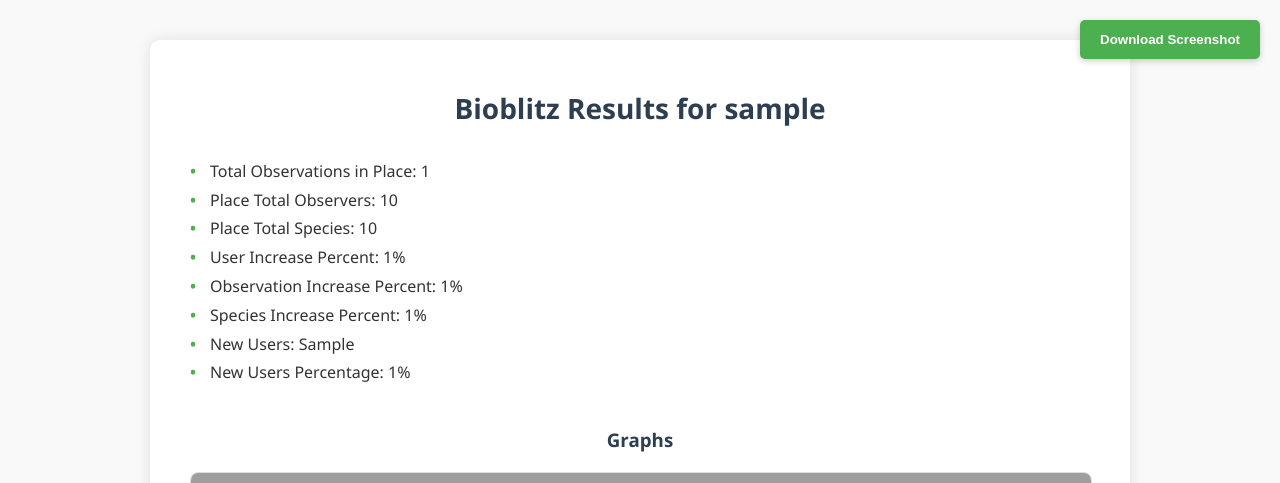
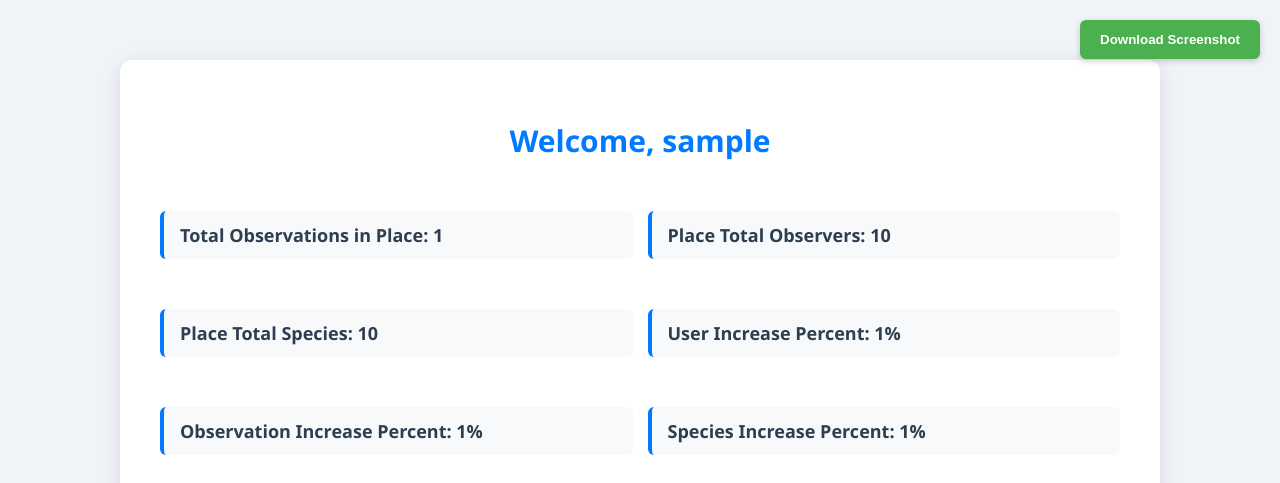
Before and after one commit to Gayathrireddyyeddla/BioLife, a Django app: template BioLife/templates/bioblitz_results.html in a window 1280 px wide. Shown: the top 483 px of the page. Run offline with Django 5.2, Linux system fonts and the light colour scheme; the template is opened without the code that fills it: most values are stand-ins (such as "Sample title", 1, 10 or a date in 2020); grey boxes are pictures that could not be loaded.

Commit message:
Update Bioblitz page to match Identifications page behavior and styling

```diff
--- a/BioLife/app_views.py
+++ b/BioLife/app_views.py
@@ -15,8 +15,9 @@ def home(request):
 def identifications(request):
     if request.method == 'POST':
         username = request.POST.get('username')
-        logger.debug(f"POST request received with username: {username}")
-        result = process_username(username)
+        location = request.POST.get('location')
+        logger.debug(f"POST request received with username: {username} and location: {location}")
+        result = process_username(username, location)
         if 'error' in result:
             print(f"Error processing username: {result['error']}")
             return render(request, 'error_identifications.html', {'message': result['error'], 'username': username})
--- a/BioLife/templates/bioblitz.html
+++ b/BioLife/templates/bioblitz.html
@@ -5,6 +5,7 @@
     <meta charset="UTF-8">
     <title>Bioblitz</title>
     <link rel="stylesheet" href="{% static 'css/style.css' %}">
+    <link rel="stylesheet" href="{% static 'css/bioblitz.css' %}">
     <style>
         .loading {
             display: none;
--- a/BioLife/templates/bioblitz_results.html
+++ b/BioLife/templates/bioblitz_results.html
@@ -1,116 +1,40 @@
 <!DOCTYPE html>
 <html lang="en">
 <head>
+    {% load static %}
     <meta charset="UTF-8">
     <title>Bioblitz Results</title>
-    <style>
-        body {
-            font-family: 'Segoe UI', Tahoma, Geneva, Verdana, sans-serif;
-            background-color: #f9f9f9;
-            margin: 0;
-            padding: 40px;
-            display: flex;
-            justify-content: center;
-        }
-
-        .container {
-            max-width: 900px;
-            width: 100%;
-            background-color: #ffffff;
-            padding: 30px 40px;
-            border-radius: 10px;
-            box-shadow: 0 0 15px rgba(0, 0, 0, 0.1);
-            position: relative;
-        }
-
-        h1 {
-            color: #2c3e50;
-            font-size: 28px;
-            margin-bottom: 30px;
-            text-align: center;
-        }
-
-        ul {
-            list-style-type: none;
-            padding: 0;
-            font-size: 16px;
-            color: #333;
-            line-height: 1.8;
-        }
-
-        li {
-            padding-left: 20px;
-            position: relative;
-        }
-
-        li::before {
-            content: "•";
-            color: #4CAF50;
-            font-weight: bold;
-            position: absolute;
-            left: 0;
-        }
-
-        h3 {
-            color: #2c3e50;
-            margin-top: 40px;
-            text-align: center;
-        }
-
-        img {
-            width: 100%;
-            height: auto;
-            display: block;
-            margin: 20px 0;
-            border-radius: 8px;
-            border: 1px solid #ddd;
-        }
-
-        .screenshot-button {
-            position: fixed;
-            top: 20px;
-            right: 20px;
-            padding: 12px 20px;
-            background-color: #4CAF50;
-            color: white;
-            border: none;
-            border-radius: 5px;
-            font-weight: bold;
-            cursor: pointer;
-            z-index: 1000;
-            box-shadow: 0 2px 6px rgba(0, 0, 0, 0.2);
-        }
-
-        .screenshot-button:hover {
-            background-color: #388e3c;
-        }
-    </style>
+    <link rel="stylesheet" href="{% static 'css/bioblitz_results.css' %}">
     <script src="https://cdnjs.cloudflare.com/ajax/libs/html2canvas/1.4.1/html2canvas.min.js"></script>
 </head>
 <body>
-    <button class="screenshot-button" onclick="delayedScreenshot()">Download Screenshot</button>
+    <button class="screenshot-button" onclick="downloadScreenshot()">Download Screenshot</button>
 
     <div class="container">
-        <h1>Bioblitz Results for <strong>{{ projectslug }}</strong></h1>
+        <h1>Welcome, {{projectslug}}</h1>
 
-        <ul>
-            <li>Total Observations in Place: {{ total_observations_place }}</li>
-            <li>Place Total Observers: {{ Place_Total_Observers }}</li>
-            <li>Place Total Species: {{ Place_Total_Species }}</li>
-            <li>User Increase Percent: {{ User_Increase_Percent }}%</li>
-            <li>Observation Increase Percent: {{ Observation_Increase_Percent }}%</li>
-            <li>Species Increase Percent: {{ Species_Increase_Percent }}%</li>
-            <li>New Users: {{ New_Users }}</li>
-            <li>New Users Percentage: {{ New_Users_Percentage }}%</li>
-        </ul>
+        <div class="stats">
+            <h2>Total Observations in Place: {{ total_observations_place }}</h2>
+            <h2>Place Total Observers: {{ Place_Total_Observers }}</h2>
+            <h2>Place Total Species: {{ Place_Total_Species }}</h2>
+            <h2>User Increase Percent: {{ User_Increase_Percent }}%</h2>
+            <h2>Observation Increase Percent: {{ Observation_Increase_Percent }}%</h2>
+            <h2>Species Increase Percent: {{ Species_Increase_Percent }}%</h2>
+            <h2>New Users: {{ New_Users }}</h2>
+            <h2>New Users Percentage: {{ New_Users_Percentage }}%</h2>
+        </div>
 
-        <h3>Graphs</h3>
+        <hr>
+
+        <h3>Observations Graph</h3>
         <img src="{{ graph_paths.0 }}" alt="Observations Graph">
+
+        <h3>Species Graph</h3>
         <img src="{{ graph_paths.1 }}" alt="Species Graph">
     </div>
 
     <script>
-        function delayedScreenshot() {
+        function downloadScreenshot() {
             setTimeout(() => {
                 document.fonts.ready.then(() => {
                     html2canvas(document.body, {
--- a/BioLife/templates/identifications_form.html
+++ b/BioLife/templates/identifications_form.html
@@ -30,6 +30,8 @@
             {% csrf_token %}
             <input type="text" name="username" placeholder="Username" required class="input-field">
             <br>
+            <input type="text" name="location" placeholder="Location" required class="input-field">
+            <br>
             <button type="submit" class="submit-button" style="margin-top: 10px;">Submit</button>
         </form>
         <div id="loading-message" class="loading">Loading, please wait...</div>
--- /dev/null
+++ b/static/css/bioblitz_results.css
@@ -0,0 +1,78 @@
+body {
+    font-family: 'Segoe UI', Tahoma, Geneva, Verdana, sans-serif;
+    margin: 0;
+    background-color: #f0f4f8;
+    color: #2c3e50;
+}
+
+.container {
+    max-width: 960px;
+    margin: 60px auto;
+    padding: 40px;
+    background: #ffffff;
+    border-radius: 12px;
+    box-shadow: 0 4px 20px rgba(0, 0, 0, 0.1);
+}
+
+h1 {
+    font-size: 30px;
+    margin-bottom: 30px;
+    text-align: center;
+    color: #007BFF;
+}
+
+h2, h3 {
+    margin-top: 20px;
+    font-weight: 600;
+}
+
+.stats {
+    display: grid;
+    grid-template-columns: 1fr 1fr;
+    gap: 15px;
+    margin-bottom: 30px;
+}
+
+.stats h2 {
+    font-size: 18px;
+    padding: 12px 16px;
+    background-color: #f8f9fa;
+    border-left: 4px solid #007BFF;
+    border-radius: 6px;
+}
+
+img {
+    width: 100%;
+    height: auto;
+    display: block;
+    margin: 20px 0;
+    border-radius: 8px;
+    border: 1px solid #ddd;
+}
+
+hr {
+    border: none;
+    height: 1px;
+    background: #ddd;
+    margin: 40px 0;
+}
+
+.screenshot-button {
+    position: fixed;
+    top: 20px;
+    right: 20px;
+    padding: 12px 20px;
+    background-color: #4CAF50;
+    color: white;
+    border: none;
+    border-radius: 6px;
+    font-weight: bold;
+    cursor: pointer;
+    z-index: 1000;
+    box-shadow: 0 2px 6px rgba(0, 0, 0, 0.2);
+    transition: background-color 0.3s ease;
+}
+
+.screenshot-button:hover {
+    background-color: #388e3c;
+}
```
Also changed, not shown: BioLife/services.py (+6 -6 lines), BioLife/templates/error.html (+1 -58 lines), BioLife/templates/identifications.html (+2 -65 lines), static/css/identifications.css (added, +79 -0 lines), static/css/bioblitz.css (added), static/css/error.css (added), static/css/identifications_form.css (added).
